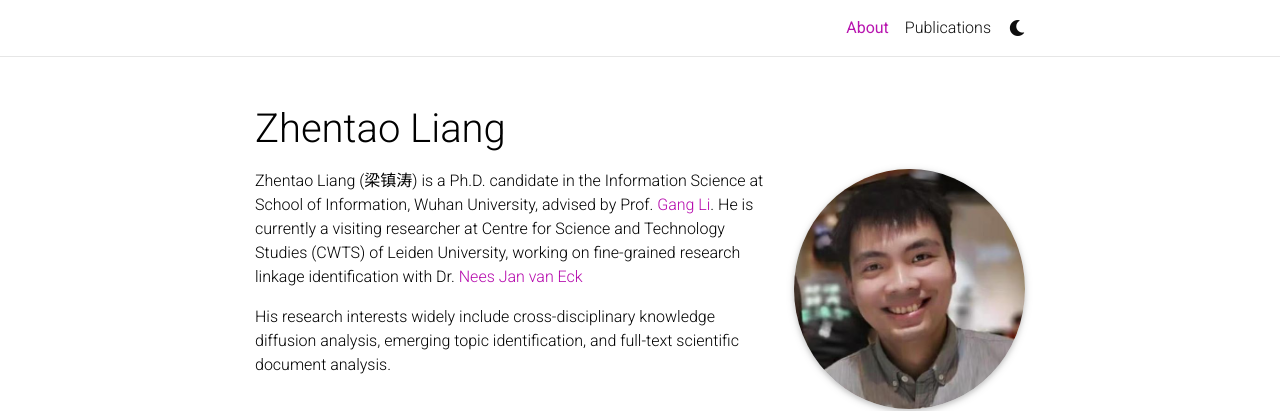
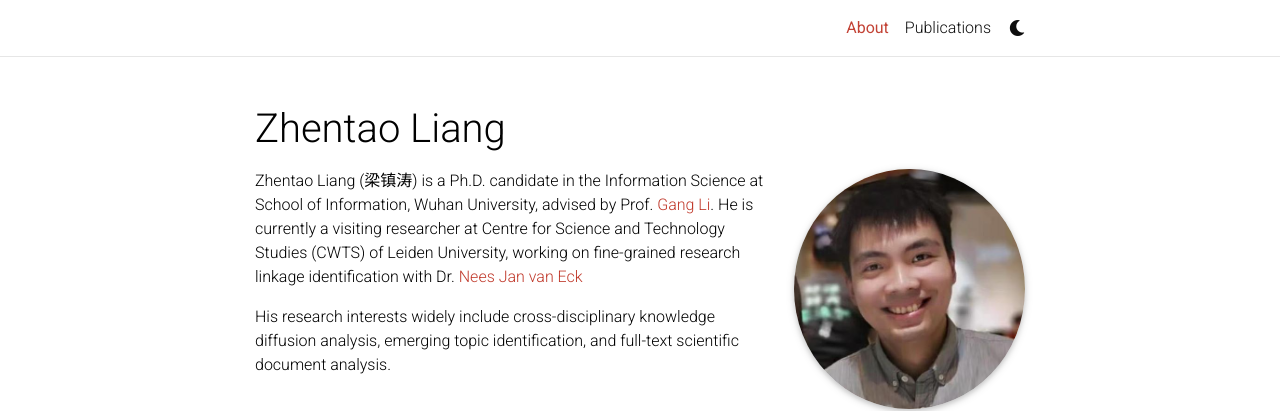
Before and after one commit to tomleung1996/tomleung1996.github.io, a Jekyll site: the page built from _pages/about.md, in a window 1280 px wide. Shown: the top 411 px of the page. Built offline with Jekyll 4.4.1, drawn with Linux system fonts in a browser that asks for light colours; full-size pictures stand in for the smaller copies a plugin makes; comment, search, counter and statistics services are not loaded; a style sheet for code colours, icons or effects is not loaded.

Commit message:
change red theme

```diff
--- a/_sass/_themes.scss
+++ b/_sass/_themes.scss
@@ -7,8 +7,8 @@
   --global-code-bg-color: #{$code-bg-color-light};
   --global-text-color: #{$black-color};
   --global-text-color-light: #{$grey-color};
-  --global-theme-color: #{$purple-color};
-  --global-hover-color: #{$purple-color};
+  --global-theme-color: #c0392b;
+  --global-hover-color: #c0392b;
   --global-footer-bg-color: #{$grey-color-dark};
   --global-footer-text-color: #{$grey-color-light};
   --global-footer-link-color: #{$white-color};
```
